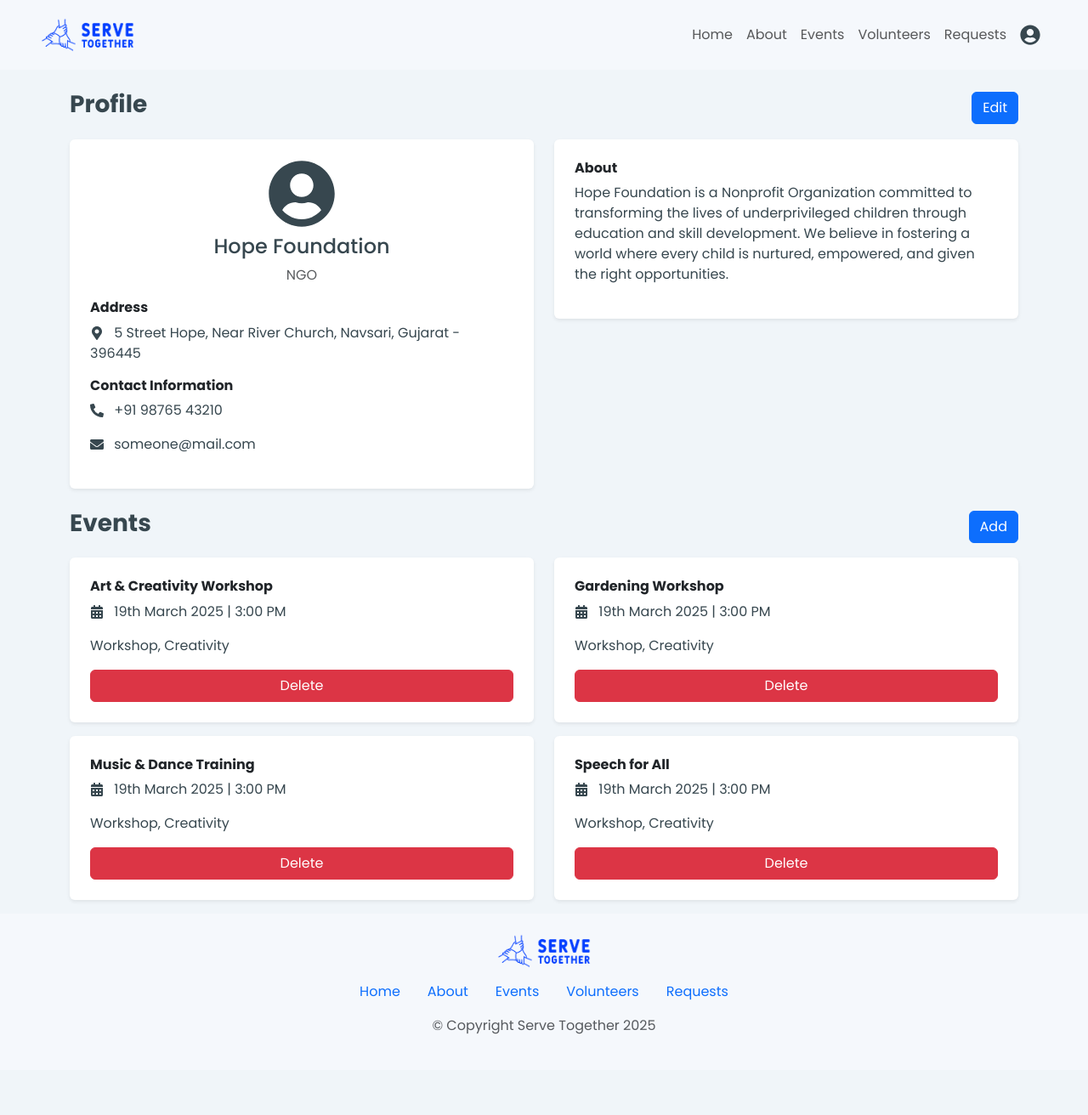
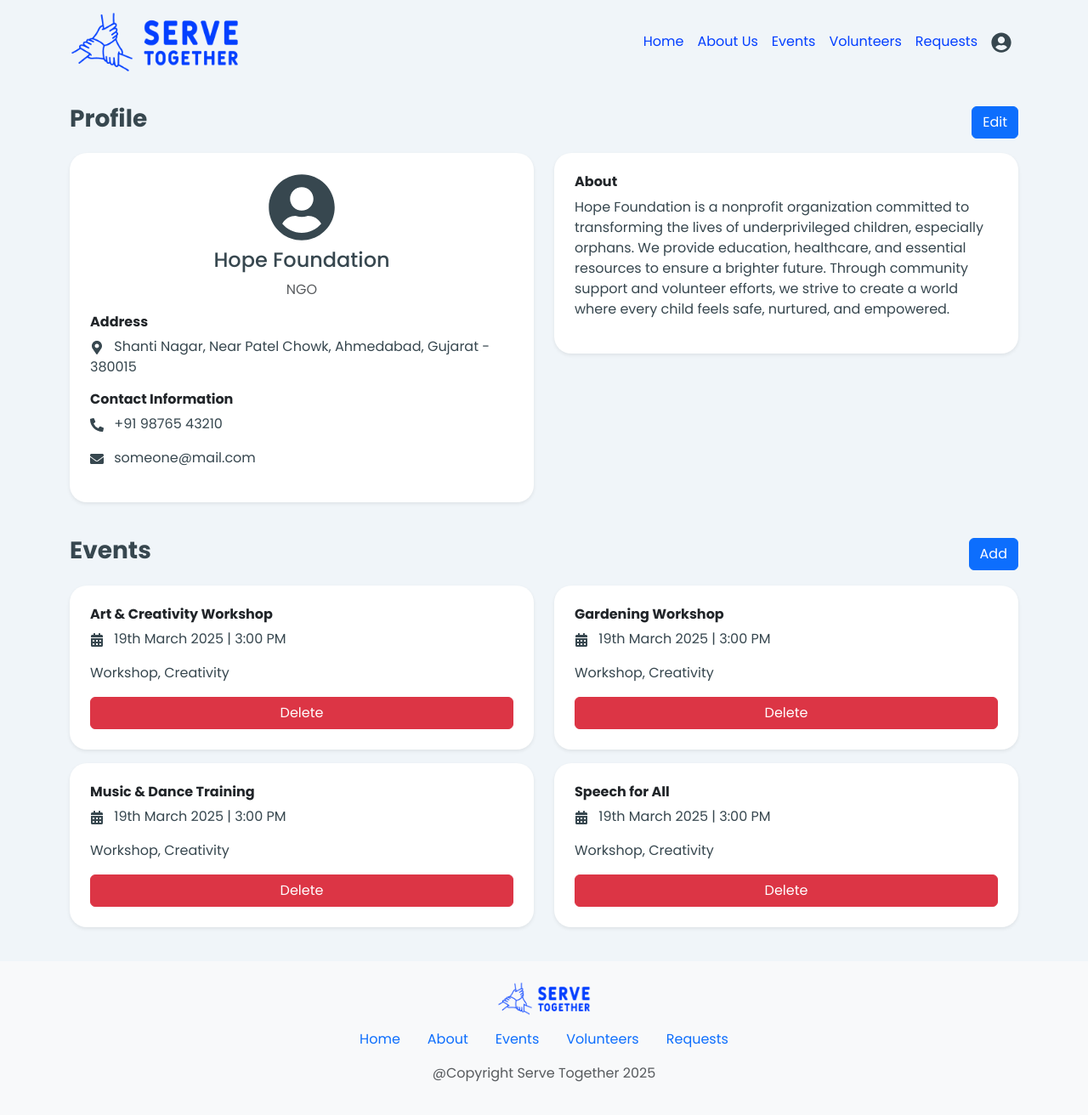
Before and after one commit to dhruvimistry/Serve-Together, a React (Vite) app: page /ngoprofile in a window 1280 px wide. Shown: the top 1312 px of the page at 85% size. Before the commit the page ends 1259 px from the top, so only its background shows below. Built offline with nearby package versions, Linux system fonts and the light colour scheme.

Commit message:
NGOProfilePage

```diff
--- a/src/NGO Profile Page/NGOProfilePage.tsx
+++ b/src/NGO Profile Page/NGOProfilePage.tsx
@@ -1,118 +1,79 @@
 import React from "react";
-import {
-  Navbar,
-  Nav,
-  Container,
-  Row,
-  Col,
-  Card,
-  Button,
-} from "react-bootstrap";
-import {
-  FaUserCircle,
-  FaMapMarkerAlt,
-  FaPhoneAlt,
-  FaEnvelope,
-  FaCalendarAlt,
-} from "react-icons/fa";
+import { FaUserCircle, FaMapMarkerAlt, FaPhoneAlt, FaEnvelope, FaCalendarAlt } from "react-icons/fa";
 import HeadLogo from "../assets/serve-together-1.png";
+import "bootstrap/dist/css/bootstrap.min.css";
+import NavBar from "../components/Navbar";
 
 const App: React.FC = () => {
   return (
     <>
-      <Navbar expand="lg" className="p-3 px-5" style={{ background: "#F5F8FC" }}>
-        <Navbar.Brand
-          href="#"
-          className="fw-bold text-primary d-flex align-items-center"
-        >
-          <img src={HeadLogo} style={{ height: "40px", marginRight: "10px" }} />
-        </Navbar.Brand>
-        <Nav className="ms-auto">
-          <Nav.Link href="#">Home</Nav.Link>
-          <Nav.Link href="#">About</Nav.Link>
-          <Nav.Link href="#">Events</Nav.Link>
-          <Nav.Link href="#">Volunteers</Nav.Link>
-          <Nav.Link href="#">Requests</Nav.Link>
-          <Nav.Link href="#">
-            <FaUserCircle size={24} className="text-primary" />
-          </Nav.Link>
-        </Nav>
-      </Navbar>
+      {/* Navbar */}
+      <NavBar />
 
-      <Container className="mt-4">
+      {/* Profile Section */}
+      <div className="container mt-4">
         <div className="d-flex justify-content-between align-items-center">
           <h3 className="fw-bold">Profile</h3>
-          <Button variant="primary">Edit</Button>
+          <button className="btn btn-primary">Edit</button>
         </div>
 
-        <Row className="mt-3">
-          <Col md={6}>
-            <Card className="p-4 shadow-sm border-0">
+        <div className="row mt-3">
+          <div className="col-md-6 mb-3">
+            <div className="card p-4 shadow-sm border-0 common-radius">
               <div className="text-center">
                 <FaUserCircle size={80} className="text-secondary" />
                 <h4 className="mt-2">Hope Foundation</h4>
                 <p className="text-muted">NGO</p>
               </div>
               <h6 className="fw-bold">Address</h6>
-              <p>
-                <FaMapMarkerAlt className="me-2" /> 5 Street Hope, Near River Church,
-                Navsari, Gujarat - 396445
-              </p>
+              <p><FaMapMarkerAlt className="me-2" /> Shanti Nagar, Near Patel Chowk, Ahmedabad, Gujarat - 380015</p>
               <h6 className="fw-bold">Contact Information</h6>
-              <p>
-                <FaPhoneAlt className="me-2" /> +91 98765 43210
-              </p>
-              <p>
-                <FaEnvelope className="me-2" /> someone@mail.com
-              </p>
-            </Card>
-          </Col>
-          <Col md={6}>
-            <Card className="p-4 shadow-sm border-0">
+              <p><FaPhoneAlt className="me-2" /> +91 98765 43210</p>
+              <p><FaEnvelope className="me-2" /> someone@mail.com</p>
+            </div>
+          </div>
+          <div className="col-md-6 mb-3">
+            <div className="card p-4 shadow-sm border-0 common-radius">
               <h6 className="fw-bold">About</h6>
-              <p>
-                Hope Foundation is a Nonprofit Organization committed to transforming the lives of
-                underprivileged children through education and skill development. We believe in
-                fostering a world where every child is nurtured, empowered, and given the right
-                opportunities.
-              </p>
-            </Card>
-          </Col>
-        </Row>
+              <p>Hope Foundation is a nonprofit organization committed to transforming the lives of
+                underprivileged children, especially orphans. We provide education, healthcare, and
+                essential resources to ensure a brighter future. Through community support and volunteer
+                efforts, we strive to create a world where every child feels safe, nurtured, and empowered.</p>
+            </div>
+          </div>
+        </div>
 
+        {/* Events Section */}
         <div className="d-flex justify-content-between align-items-center mt-4">
           <h3 className="fw-bold">Events</h3>
-          <Button variant="primary">Add</Button>
+          <button className="btn btn-primary">Add</button>
         </div>
 
-        <Row className="mt-3">
+        <div className="row mt-3">
           {["Art & Creativity Workshop", "Gardening Workshop", "Music & Dance Training", "Speech for All"].map((event, idx) => (
-            <Col md={6} key={idx} className="mb-3">
-              <Card className="p-4 shadow-sm border-0">
+            <div className="col-md-6 mb-3" key={idx}>
+              <div className="card p-4 shadow-sm border-0 common-radius">
                 <h6 className="fw-bold">{event}</h6>
-                <p>
-                  <FaCalendarAlt className="me-2" /> 19th March 2025 | 3:00 PM
-                </p>
+                <p><FaCalendarAlt className="me-2" /> 19th March 2025 | 3:00 PM</p>
                 <p>Workshop, Creativity</p>
-                <Button variant="danger">Delete</Button>
-              </Card>
-            </Col>
+                <button className="btn btn-danger">Delete</button>
+              </div>
+            </div>
           ))}
-        </Row>
-      </Container>
+        </div>
+      </div>
 
-      <footer className="text-center py-4" style={{ background: "#F5F8FC" }}>
-        <img src={HeadLogo} style={{ height: "40px" }} />
-        <div className="mt-2">
-          <Nav className="justify-content-center">
-            <Nav.Link href="#">Home</Nav.Link>
-            <Nav.Link href="#">About</Nav.Link>
-            <Nav.Link href="#">Events</Nav.Link>
-            <Nav.Link href="#">Volunteers</Nav.Link>
-            <Nav.Link href="#">Requests</Nav.Link>
-          </Nav>
-        </div>
-        <p className="text-muted mt-2">&copy; Copyright Serve Together 2025</p>
+      {/* Footer */}
+      <footer className="text-center py-4 bg-light mt-4">
+        <img src={HeadLogo} alt="Serve Together" height="40" className="mb-2" />
+        <ul className="nav justify-content-center">
+          <li className="nav-item"><a className="nav-link" href="#">Home</a></li>
+          <li className="nav-item"><a className="nav-link" href="#">About</a></li>
+          <li className="nav-item"><a className="nav-link" href="#">Events</a></li>
+          <li className="nav-item"><a className="nav-link" href="#">Volunteers</a></li>
+          <li className="nav-item"><a className="nav-link" href="#">Requests</a></li>
+        </ul>
+        <p className="text-muted mt-2">@Copyright Serve Together 2025</p>
       </footer>
     </>
   );
--- a/src/components/Navbar.tsx
+++ b/src/components/Navbar.tsx
@@ -1,23 +1,59 @@
+import React from "react";
+import HeadLogo from "../assets/serve-together-1.png";
+import "bootstrap/dist/css/bootstrap.min.css";
+import { FaUserCircle } from "react-icons/fa";
 
+const NavBar: React.FC = () => {
+  return (
+    <nav className="navbar navbar-expand-lg background">
+      <div className="container">
+        <a className="navbar-brand" href="#home">
+          <img src={HeadLogo} width="200" alt="ServeTogether Logo" />
+        </a>
+        <button
+          className="navbar-toggler"
+          type="button"
+          data-bs-toggle="collapse"
+          data-bs-target="#navbarNav"
+          aria-controls="navbarNav"
+          aria-expanded="false"
+          aria-label="Toggle navigation"
+        >
+          <span className="navbar-toggler-icon"></span>
+        </button>
+        <div className="collapse navbar-collapse" id="navbarNav">
+          <ul className="navbar-nav ms-auto">
+            <li className="nav-item">
+              <a className="nav-link theme" href="#home">Home</a>
+            </li>
+            <li className="nav-item">
+              <a className="nav-link theme" href="#about">About Us</a>
+            </li>
+            <li className="nav-item">
+              <a className="nav-link theme" href="#events">Events</a>
+            </li>
+            <li className="nav-item">
+              <a className="nav-link theme" href="#volunteers">Volunteers</a>
+            </li>
+            <li className="nav-item">
+              <a className="nav-link theme" href="#requests">Requests</a>
+            </li>
+            <a href="#" className="nav-link">
+                <FaUserCircle size={24} className="text-primary" />
+            </a>
+          </ul>
+          {/* <div className="d-flex gap-2 ms-3">
+            <button className="btn theme-bg">Login</button>
+            <button className="btn theme-bg">Sign Up</button>
+          </div> */}
+        </div>
+      </div>
+    </nav>
+  );
+};
 
-// <Navbar expand="lg" className="background">
-//         <Container>
-//           <Navbar.Brand href="#home">
-//             <img src={HeadLogo} width="200" alt="ServeTogether Logo" />
-//           </Navbar.Brand>
-//           <Navbar.Toggle aria-controls="basic-navbar-nav" />
-//           <Navbar.Collapse id="basic-navbar-nav">
-//             <Nav className="ms-auto">
-//               <Nav.Link href="#home" className="theme">Home</Nav.Link>
-//               <Nav.Link href="#about" className="theme">About Us</Nav.Link>
-//               <Nav.Link href="#events" className="theme">Events</Nav.Link>
-//               <Nav.Link href="#volunteers" className="theme">Volunteers</Nav.Link>
-//               <Nav.Link href="#requests" className="theme">Requests</Nav.Link>
-//             </Nav>
-//             <div className="d-flex gap-2 ms-3">
-//               <Button variant="primary">Login</Button>
-//               <Button variant="primary">Sign Up</Button>
-//             </div>
-//           </Navbar.Collapse>
-//         </Container>
-//       </Navbar>
+export default NavBar;
+
+{/* <Nav.Link href="#">
+              <FaUserCircle size={24} className="text-primary" />
+            </Nav.Link> */}
```
